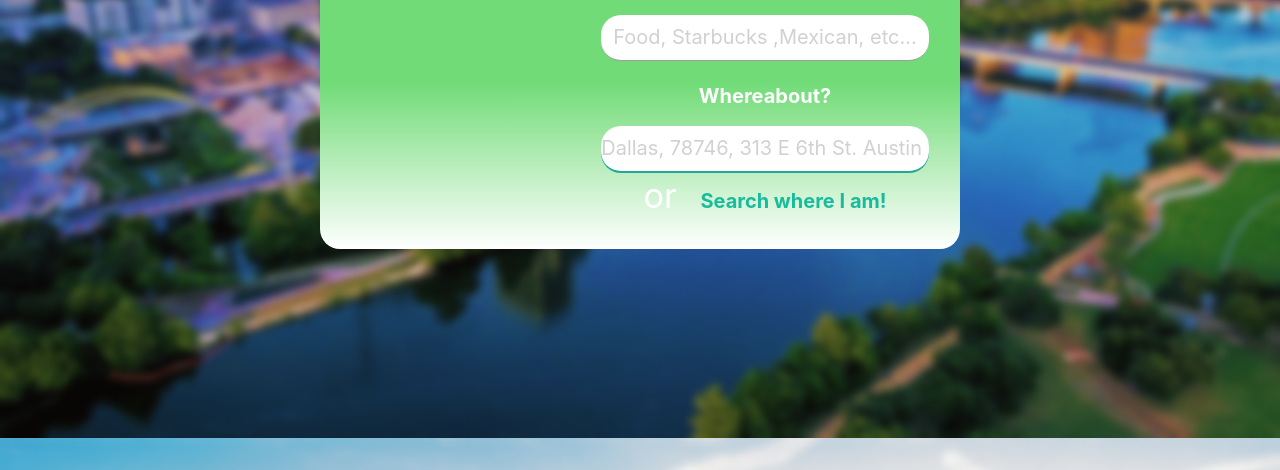
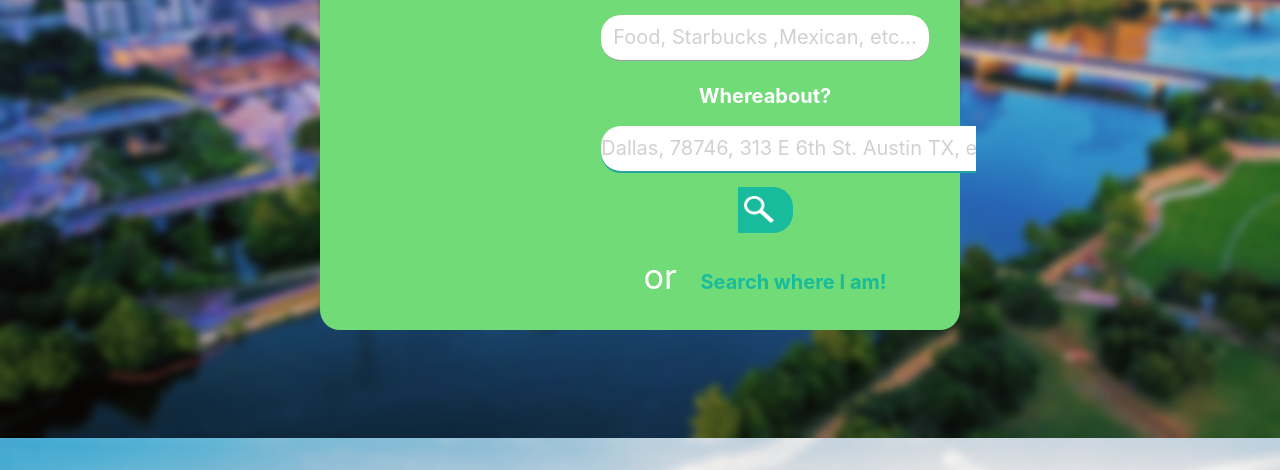
Before and after one commit to zandra/group-project-1, a plain HTML site: page index.html in a window 1280 px wide. Shown: the part 330-800 px from the top of the page. Drawn offline with nearby package versions, Linux system fonts and the light colour scheme; no server answers.

Commit message:
adjusted index.html to add button

```diff
--- a/index.html
+++ b/index.html
@@ -38,7 +38,11 @@
               <div class="whereAboutsLabel">
                 <label>Whereabout?</label>
               </div>
-              <input placeholder="Dallas, 78746, 313 E 6th St. Austin TX, etc..." id="zipInput">
+              <div class="inputSearch">
+                <input placeholder="Dallas, 78746, 313 E 6th St. Austin TX, etc..." id="zipInput">
+                <button type="button" id="searchButton" name="button"><img src="src/images/magnify-search.png" alt="magnify-search" id="magnifySearch" class="img-rounded center-block"></button>
+              </div>
+
               <h4 id="orLabel">or</h4>
               <a href="#" id="currentLocation">Search where I am!</a>
             </div>
--- a/src/css/style.css
+++ b/src/css/style.css
@@ -59,7 +59,8 @@ body {
 }
 
 .munchi-intro {
-  background-image: linear-gradient(#71db77,#71db77,white);
+  /* background-image: linear-gradient(#71db77,#71db77,white); */
+  background-color: #71db77;
   color: white;
   font-weight: bold;
   width: 50%;
@@ -104,6 +105,39 @@ a {
   margin-top: 20px;
 }
 
+#searchButton {
+  /* position: relative;
+  bottom: 46px;
+  left: 316px; */
+  margin-top: 15px;
+  height: 46px;
+  width: 55px;
+  border-radius: 0 20px 20px 0;
+  background-color: #18bc9d;
+  cursor: pointer;
+  border: 0;
+  /* padding: 0; */
+}
+
+#magnifySearch {
+  width: 30px;
+  cursor: pointer;
+}
+
+#zipInput {
+  width: 375px;
+  border-radius: 20px 0 0 20px !important;
+  margin: 0;
+}
+
+/* .inputSearch {
+  vertical-align: middle;
+} */
+#zipInput,#searchButton {
+  display: inline-block;
+  vertical-align: middle;
+}
+
 #orLabel {
   margin: 5px 0;
   padding-right: 20px;
@@ -115,8 +149,5 @@ a {
 
 #orLabel,#currentLocation {
   display: inline-block;
+  padding-top: 20px;
 }
-
-#zipInput,#landingSubmit {
-  display: inline-block;
-}
--- a/src/js/landing.js
+++ b/src/js/landing.js
@@ -25,6 +25,11 @@ var Landing = (function() {
             console.log(searchTerms);
             Calls.yelpBusinessSearch();
           }
+        });
+
+        $('#searchButton').on('click',function(){
+          $('.munchi-intro').css('opacity',0);
+          $('.login').css('opacity',0);
         });
 
         // DOM.$zip.on('click', function(){
```
Also changed, not shown: src/images/magnify-search.png (added).
